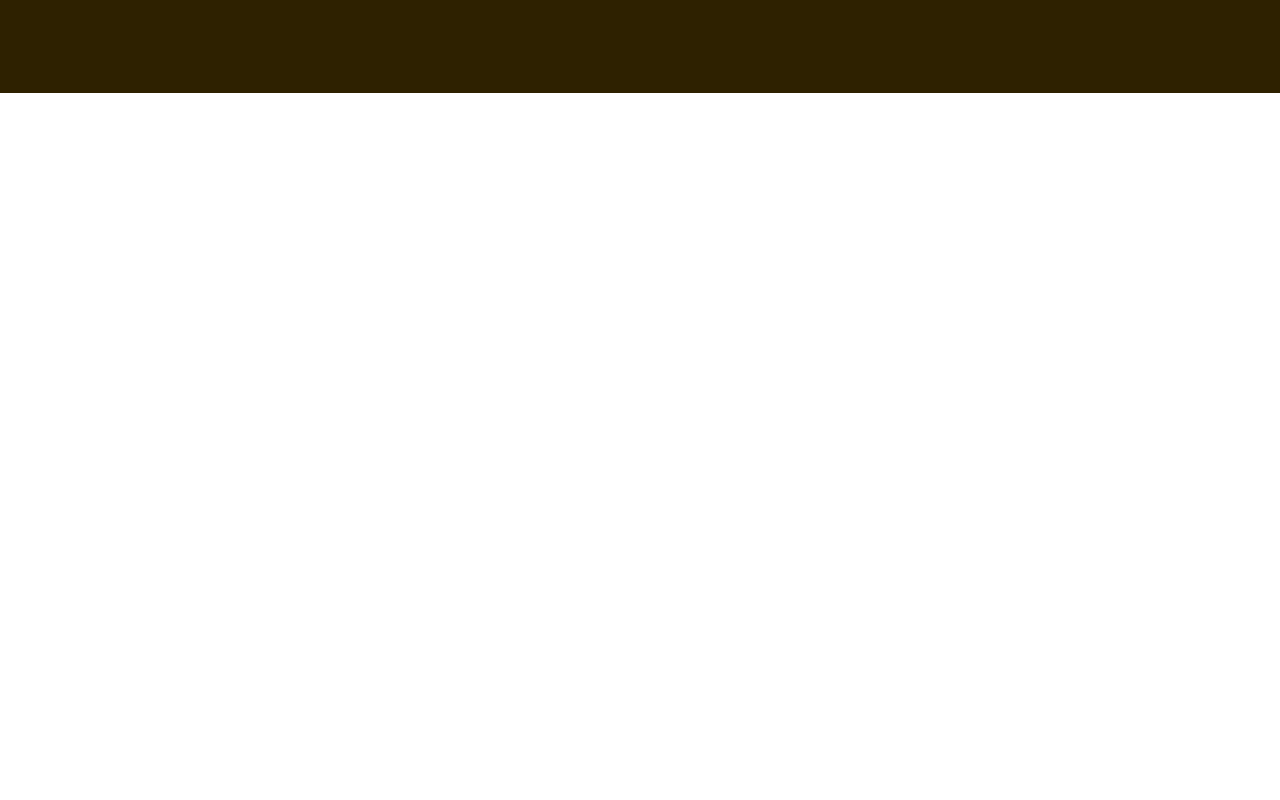
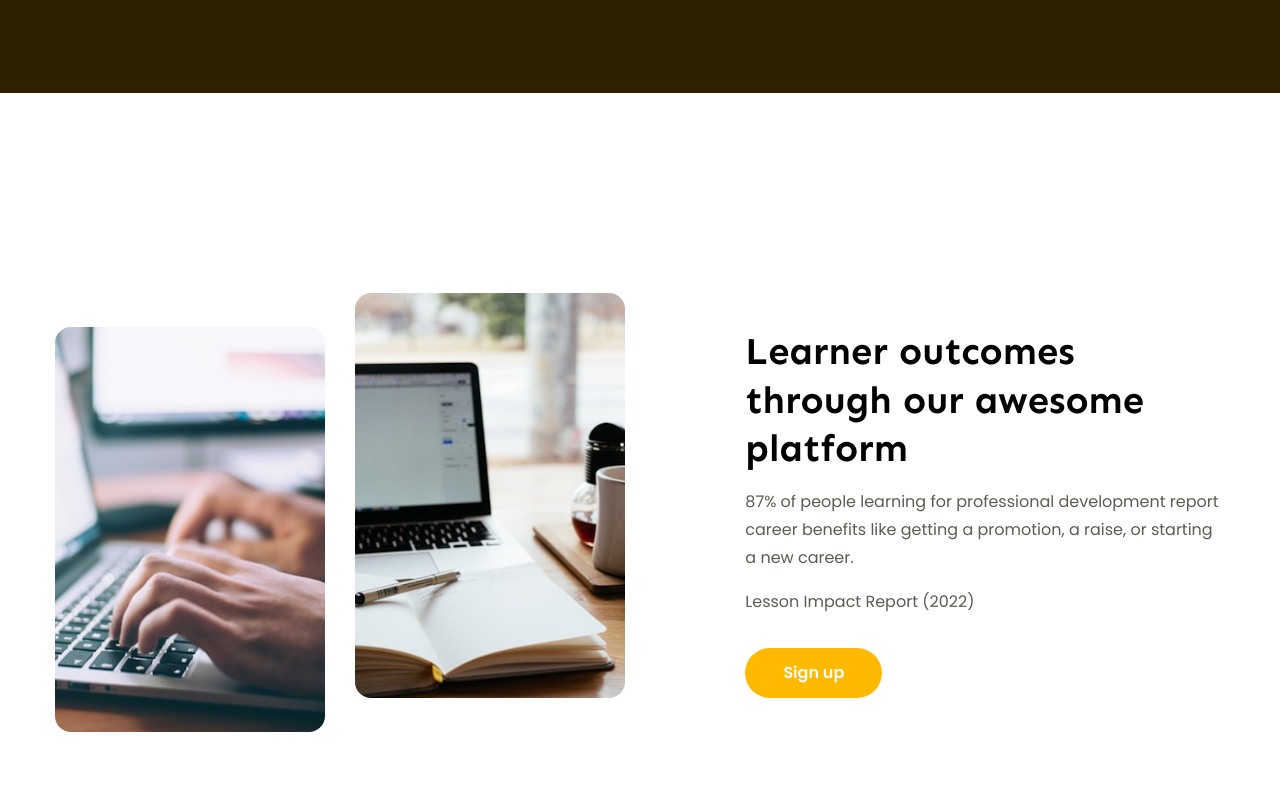
Before and after one commit to Tin-ne/Figma-to-HTML, a plain HTML site: page index.html in a window 1280 px wide. Shown: the part 2223-3023 px from the top of the page. Drawn offline with Linux system fonts and the light colour scheme.

Commit message:
p10 code phần feature

```diff
--- a/assets/css/style.css
+++ b/assets/css/style.css
@@ -422,3 +422,43 @@ a {
   display: flex;
   overflow: hidden;
 }
+/* ==============================feature============================== */
+.feature {
+  margin-top: 135px;
+  padding: 65px 0;
+}
+.feature .body {
+  display: flex;
+  justify-content: space-between;
+}
+.feature .images {
+  display: flex;
+  gap: 30px;
+}
+.feature .images img {
+  width: 270px;
+  height: 405px;
+  object-fit: cover;
+  border-radius: 16px;
+}
+.feature .lower {
+  margin-top: 34px;
+}
+.feature .content {
+  width: 41%;
+  display: flex;
+  flex-direction: column;
+  justify-content: center;
+}
+.feature .desc {
+  margin-top: 16px;
+  color: #5f5b53;
+  font-size: 1.6rem;
+  line-height: 1.75; /* 175% */
+}
+.feature .cta-btn {
+  margin-top: 32px;
+  width: 137px;
+  height: 50px;
+  background: var(--primary0color);
+}
--- a/index.html
+++ b/index.html
@@ -283,6 +283,24 @@
           </div>
         </div>
        </div>
+
+       <!-- feature -->
+      <div class="feature">
+        <div class="main-content">
+          <div class="body">
+            <div class="images">
+              <img class="lower" src="./assets/img/learn1.jpg" alt="Learner outcomes through our awesome platform">
+              <img src="./assets/img/learn2.jpg" alt="Learner outcomes through our awesome platform">
+            </div>
+            <div class="content">
+              <h2 class="heading-lv2">Learner outcomes through our awesome platform</h2>
+              <p class="desc">87% of people learning for professional development report career benefits like getting a promotion, a raise, or starting a new career.</p>
+              <p class="desc">Lesson Impact Report (2022)</p>
+              <a href="" class="btn cta-btn">Sign up</a>
+            </div>
+          </div>
+        </div>
+      </div>
     </main>
   </body>
 </html>
```
Also changed, not shown: assets/img/learn1.jpg (added), assets/img/learn2.jpg (added).
